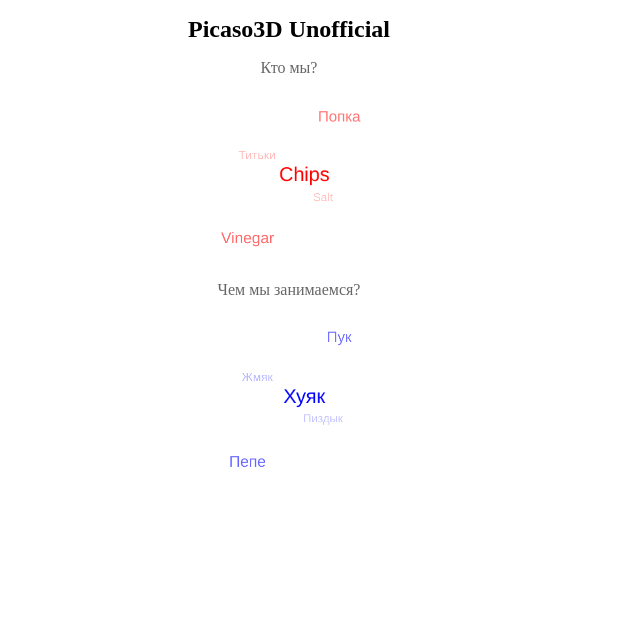
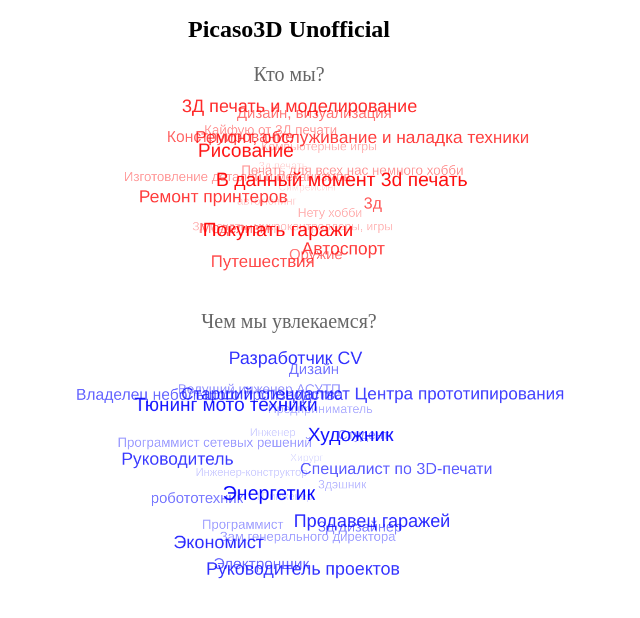
Before and after one commit to Octopusmode/picaso-html, a plain HTML site: page index.html in a window 1280 px wide. Shown: the whole page, without its empty margins (351-991 px from the left). Drawn offline with Linux system fonts and the light colour scheme.

Commit message:
Теперь делаем красоту

```diff
--- a/index.html
+++ b/index.html
@@ -23,10 +23,19 @@
       h1:hover {
         font-size: 28px;
       }
+      h2 {
+        margin-top: 10px;
+      }
       .subtitle {
-        font-size: 16px;
+        font-size: 20px;
         color: #666;
         display: block;
+        transition: all 0.5s ease-in-out;
+        cursor: pointer;
+        margin-top: 20px;
+      }
+      .subtitle:hover {
+        font-size: 26px;
       }
     </style>
     <script type="text/javascript">
@@ -84,8 +93,8 @@
                 tagList2.appendChild(li2);
               }
               var canvas2 = document.getElementById('myCanvas2');
-              canvas2.width = window.innerWidth * 2 / 3;
-              canvas2.height = window.innerHeight * 1 / 4;
+              canvas2.width = window.innerWidth * 2 / 4;
+              canvas2.height = window.innerHeight * 1 / 3;
               TagCanvas.Start('myCanvas2', 'tags2', {
                 textColour: '#0000ff',
                 outlineColour: '#00ffff',
@@ -105,8 +114,8 @@
       };
       window.onresize = function() {
         var canvas1 = document.getElementById('myCanvas1');
-        canvas1.width = window.innerWidth * 2 / 3;
-        canvas1.height = window.innerHeight * 1 / 4;
+        canvas1.width = window.innerWidth * 2 / 4;
+        canvas1.height = window.innerHeight * 2 / 1;
         TagCanvas.Reload('myCanvas1');
 
         var canvas2 = document.getElementById('myCanvas2');
@@ -134,7 +143,7 @@
     <div class="canvas-container" id="canvas-container1">
       <canvas id="myCanvas1"></canvas>
     </div>
-    <span class="subtitle">Чем мы занимаемся?</span>
+    <span class="subtitle">Чем мы увлекаемся?</span>
     <ul id="tags2" style="display: none;"></ul>
     <div class="canvas-container" id="canvas-container2">
       <canvas id="myCanvas2"></canvas>
--- a/tags1.json
+++ b/tags1.json
@@ -1,22 +1,90 @@
 [
     {
-    "name": "Попка",
+        "name": "Дизайн, визуализация ",
         "link": "fake-link"
     },
     {
-    "name": "Титьки",
+        "name": "Кайфую от 3Д печати",
         "link": "fake-link"
     },
     {
-    "name": "Chips",
+        "name": "3Д печать и моделирование",
         "link": "fake-link"
     },
     {
-    "name": "Salt",
+        "name": "Компьютерные игры",
         "link": "fake-link"
     },
     {
-    "name": "Vinegar",
+        "name": "Конструирование",
+        "link": "fake-link"
+    },
+    {
+        "name": "Ремонт, обслуживание и наладка техники",
+        "link": "fake-link"
+    },
+    {
+        "name": "3д печать",
+        "link": "fake-link"
+    },
+    {
+        "name": "Рисование",
+        "link": "fake-link"
+    },
+    {
+        "name": "Печать для всех нас немного хобби",
+        "link": "fake-link"
+    },
+    {
+        "name": "Изготовление деталей и механизмов",
+        "link": "fake-link"
+    },
+    {
+        "name": "В данный момент 3d печать",
+        "link": "fake-link"
+    },
+    {
+        "name": "Симрейсинг",
+        "link": "fake-link"
+    },
+    {
+        "name": "Ремонт принтеров",
+        "link": "fake-link"
+    },
+    {
+        "name": "3д",
+        "link": "fake-link"
+    },
+    {
+        "name": "автотюнинг",
+        "link": "fake-link"
+    },
+    {
+        "name": "Покупать гаражи ",
+        "link": "fake-link"
+    },
+    {
+        "name": "Нету хобби ",
+        "link": "fake-link"
+    },
+    {
+        "name": "Моделизм",
+        "link": "fake-link"
+    },
+    {
+        "name": "Автоспорт",
+        "link": "fake-link"
+    },
+    {
+        "name": "Зд печать, микроконтроллеры, игры",
+        "link": "fake-link"
+    },
+    {
+        "name": "Путешествия ",
+        "link": "fake-link"
+    },
+    {
+        "name": "Оружие",
         "link": "fake-link"
     }
 ]
--- a/tags2.json
+++ b/tags2.json
@@ -1,22 +1,106 @@
 [
     {
-      "name": "Пук",
+        "name": "Дизайн ",
         "link": "fake-link"
     },
     {
-      "name": "Жмяк",
+        "name": "Ведущий инженер АСУТП",
         "link": "fake-link"
     },
     {
-      "name": "Хуяк",
+        "name": "Разработчик CV",
         "link": "fake-link"
     },
     {
-      "name": "Пиздык",
+        "name": "Предприниматель",
         "link": "fake-link"
     },
     {
-      "name": "Пепе",
+        "name": "Владелец небольшого производства",
+        "link": "fake-link"
+    },
+    {
+        "name": "Старший специалист Центра прототипирования",
+        "link": "fake-link"
+    },
+    {
+        "name": "Инженер ",
+        "link": "fake-link"
+    },
+    {
+        "name": "Тюнинг мото техники ",
+        "link": "fake-link"
+    },
+    {
+        "name": "Студент",
+        "link": "fake-link"
+    },
+    {
+        "name": "Программист сетевых решений",
+        "link": "fake-link"
+    },
+    {
+        "name": "Художник",
+        "link": "fake-link"
+    },
+    {
+        "name": "Хирург",
+        "link": "fake-link"
+    },
+    {
+        "name": "Руководитель ",
+        "link": "fake-link"
+    },
+    {
+        "name": "Специалист по 3D-печати",
+        "link": "fake-link"
+    },
+    {
+        "name": "Инженер-конструктор",
+        "link": "fake-link"
+    },
+    {
+        "name": "Энергетик",
+        "link": "fake-link"
+    },
+    {
+        "name": "3дэшник",
+        "link": "fake-link"
+    },
+    {
+        "name": "робототехник",
+        "link": "fake-link"
+    },
+    {
+        "name": "Продавец гаражей ",
+        "link": "fake-link"
+    },
+    {
+        "name": "IT-инженер ",
+        "link": "fake-link"
+    },
+    {
+        "name": "Экономист",
+        "link": "fake-link"
+    },
+    {
+        "name": "3д дизайнер",
+        "link": "fake-link"
+    },
+    {
+        "name": "Программист",
+        "link": "fake-link"
+    },
+    {
+        "name": "Руководитель проектов ",
+        "link": "fake-link"
+    },
+    {
+        "name": "Зам.генерального директора",
+        "link": "fake-link"
+    },
+    {
+        "name": "Электронщик",
         "link": "fake-link"
     }
 ]
```
Also changed, not shown: answers/answers.csv (added, +27 -0 lines), backup/tags1.json (added, +22 -0 lines), backup/tags2.json (added, +22 -0 lines), 1 other file. Lines whose indentation alone changed are shown as unchanged.
